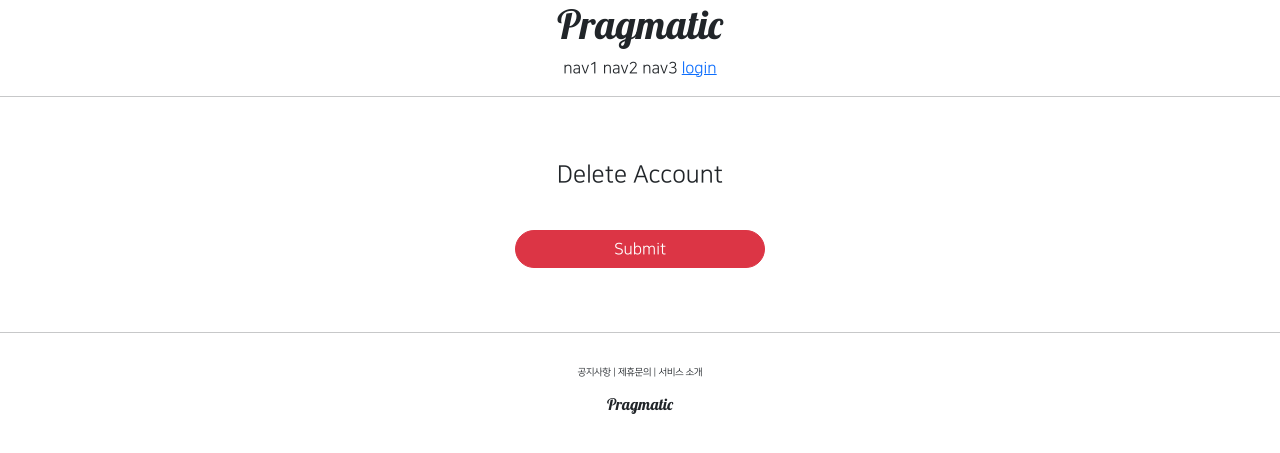
After one commit to Yuuraa/django-practice-inflearn, a Django app: template accountapp/templates/accountapp/delete.html in a window 1280 px wide. The commit adds this page. Shown: the top 453 px of the page. Run offline with Django 3.2, Linux system fonts and the light colour scheme; the template is opened without the code that fills it, so the values that code supplies are empty; some libraries are stand-ins or nearby versions.

Commit message:
Add remove account module

```diff
--- /dev/null
+++ b/accountapp/templates/accountapp/delete.html
@@ -0,0 +1,17 @@
+{% extends 'base.html' %}
+{% load bootstrap4 %}
+
+{% block content %}
+
+<div style="text-align: center; max-width: 500px; margin: 4rem auto;">
+    <div class="mb-4">
+        <h4> Delete Account </h4>
+    </div>
+    <form action="{% url 'accountapp:delete' pk=user.pk%}" method="post">
+        {% csrf_token %}
+        <!-- AccountCreateView에서 form_class를 지정해주었으므로 가져다가 쓰면 됨 -->
+        <input type="submit" class="btn btn-danger rounded-pill col-6 mt-3">
+    </form>
+</div>
+
+{% endblock %}
--- a/accountapp/templates/accountapp/detail.html
+++ b/accountapp/templates/accountapp/detail.html
@@ -17,6 +17,11 @@
             Change Info
         </p>
     </a>
+    <a href="{% url 'accountapp:delete' pk=user.pk %}">
+        <p>
+            Delete Account
+        </p>
+    </a>
     {% endif %}
 
     </div>
--- a/accountapp/urls.py
+++ b/accountapp/urls.py
@@ -2,7 +2,7 @@ from django.contrib.auth.views import LoginView, LogoutView
 from django.urls import path
 from django.views.generic.base import TemplateResponseMixin
 
-from accountapp.views import hello_world, AccountCreateView, AccountDetailView, PasswordUpdateView
+from accountapp.views import hello_world, AccountCreateView, AccountDetailView, PasswordUpdateView, AccountDeleteView
 
 
 app_name = 'accountapp' # 이걸 써주어서 hello world 경로에 접근을 했을 때 accountapp:hello_world 이런 식으로 쓸 수 있게 됨
@@ -16,4 +16,5 @@ urlpatterns = [
     path('create/', AccountCreateView.as_view(), name='create'), # 클래스형은 이런 식으로 가져와야 함
     path('detail/<int:pk>', AccountDetailView.as_view(), name='detail'),  # 특정 유저 개체에 부여된 고유한 키가 필요함
     path('update/<int:pk>', PasswordUpdateView.as_view(), name='update'),  # 특정 유저 개체에 부여된 고유한 키가 필요함
+    path('delete/<int:pk>', AccountDeleteView.as_view(), name='delete'),  # 특정 유저 개체에 부여된 고유한 키가 필요함
 ]
```
Also changed, not shown: accountapp/views.py (+6 -1 lines).
